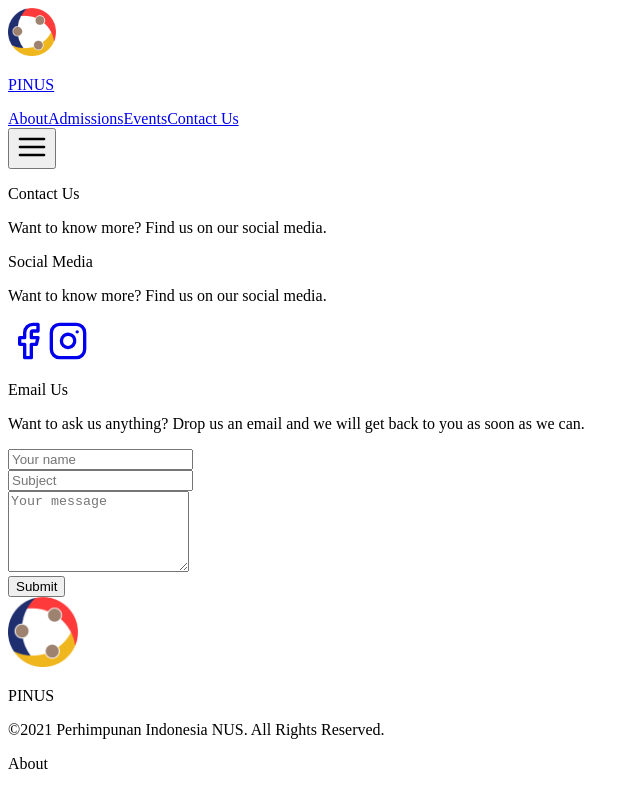
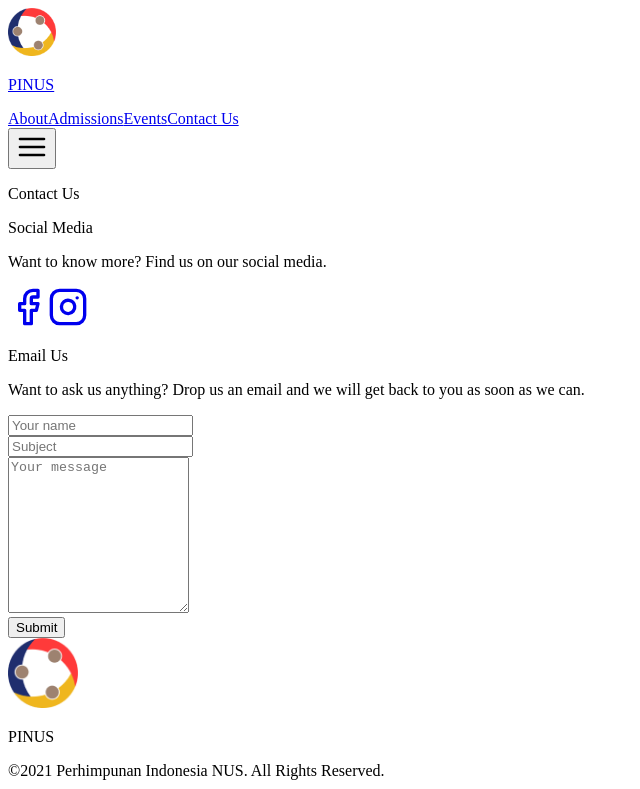
Before and after one commit to indocom/pinus-client, a Next.js app: page /contact in a window 1280 px wide. Shown: the top 789 px of the page, without its empty margins (0-640 px from the left). Built offline with nearby package versions, Linux system fonts and the light colour scheme.

Commit message:
fix: contact page input width and description

```diff
--- a/src/components/Input/index.tsx
+++ b/src/components/Input/index.tsx
@@ -63,7 +63,7 @@ const Input: React.FC<OwnProps> = ({
           onChange={onChange}
           onBlur={onBlur}
           onFocus={onFocus}
-          rows={5}
+          rows={10}
         />
       ) : (
         <input
--- a/src/pageContent/ContactUs/index.tsx
+++ b/src/pageContent/ContactUs/index.tsx
@@ -45,7 +45,9 @@ const ContactUsContent: React.FC = () => {
   return (
     <>
       <div className={`h-screen flex flex-row justify-center items-center`}>
-        <div className={`w-2/3 flex flex-col justify-center items-center`}>
+        <div
+          className={`max-w-4xl w-2/3 flex flex-col justify-center items-center`}
+        >
           <Text variant="header">Email Us</Text>
           <Text variant="body" styles={`mt-6`}>
             Want to ask us anything? Drop us an email and we will get back to
--- a/src/pages/contact/index.tsx
+++ b/src/pages/contact/index.tsx
@@ -12,7 +12,7 @@ const ContactUs: NextPage = () => {
     <Page
       bgImage="contact"
       title="Contact Us"
-      description="Want to know more? Find us on our social media."
+      description=""
       subBanner
       renderSubcontent={() => {
         return (
```
